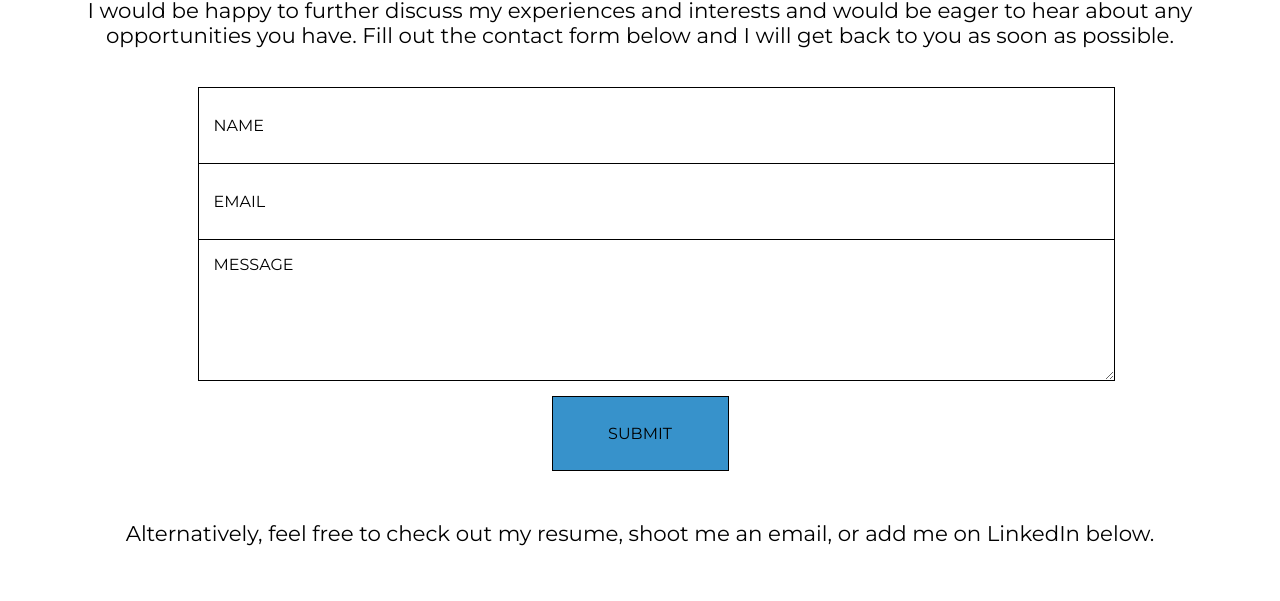
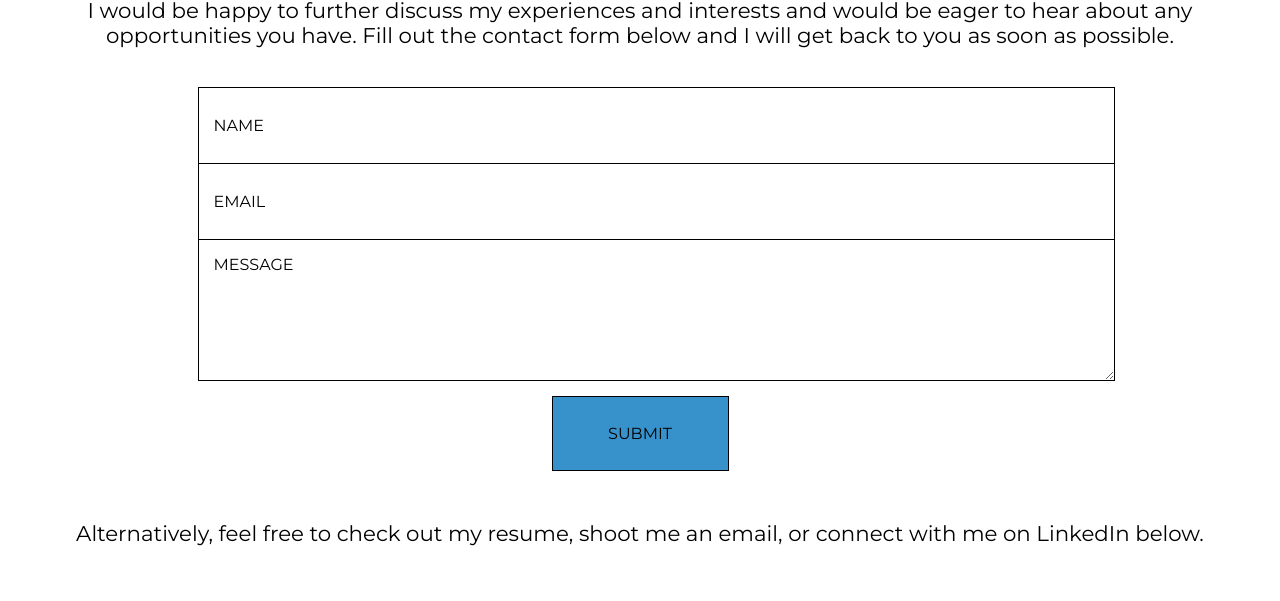
Before and after one commit to oforster10/portfoliofinal, a plain HTML site: page contact.html in a window 1280 px wide. Shown: the part 756-1357 px from the top of the page. Drawn offline with Linux system fonts and the light colour scheme.

Commit message:
Add files via upload

```diff
--- a/contact.html
+++ b/contact.html
@@ -60,7 +60,7 @@
                     </fieldset>
                 </form>
             </div>
-            <p>Alternatively, feel free to check out my resume, shoot me an email, or add me on LinkedIn below.</p>
+            <p>Alternatively, feel free to check out my resume, shoot me an email, or connect with me on LinkedIn below.</p>
         </main>
         <footer>
             <h1>ORLI FORSTER</h1>
```
